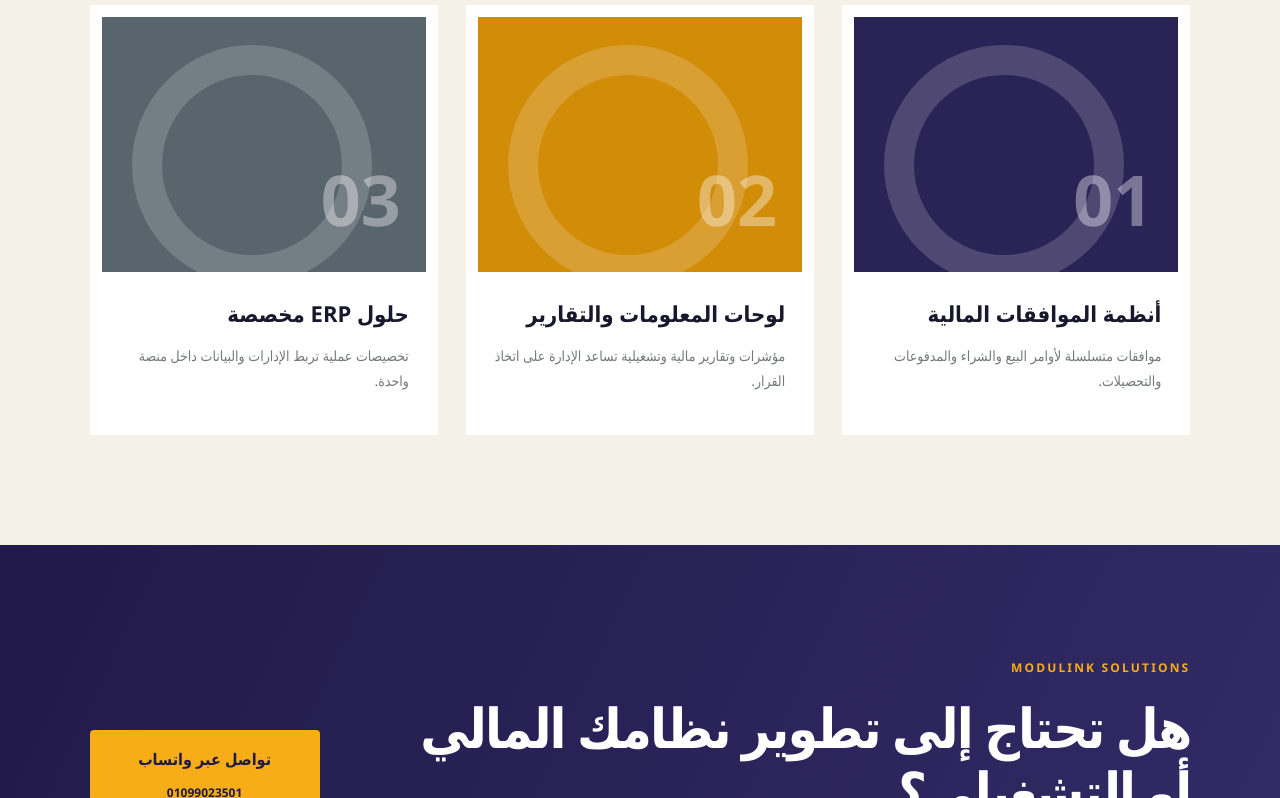
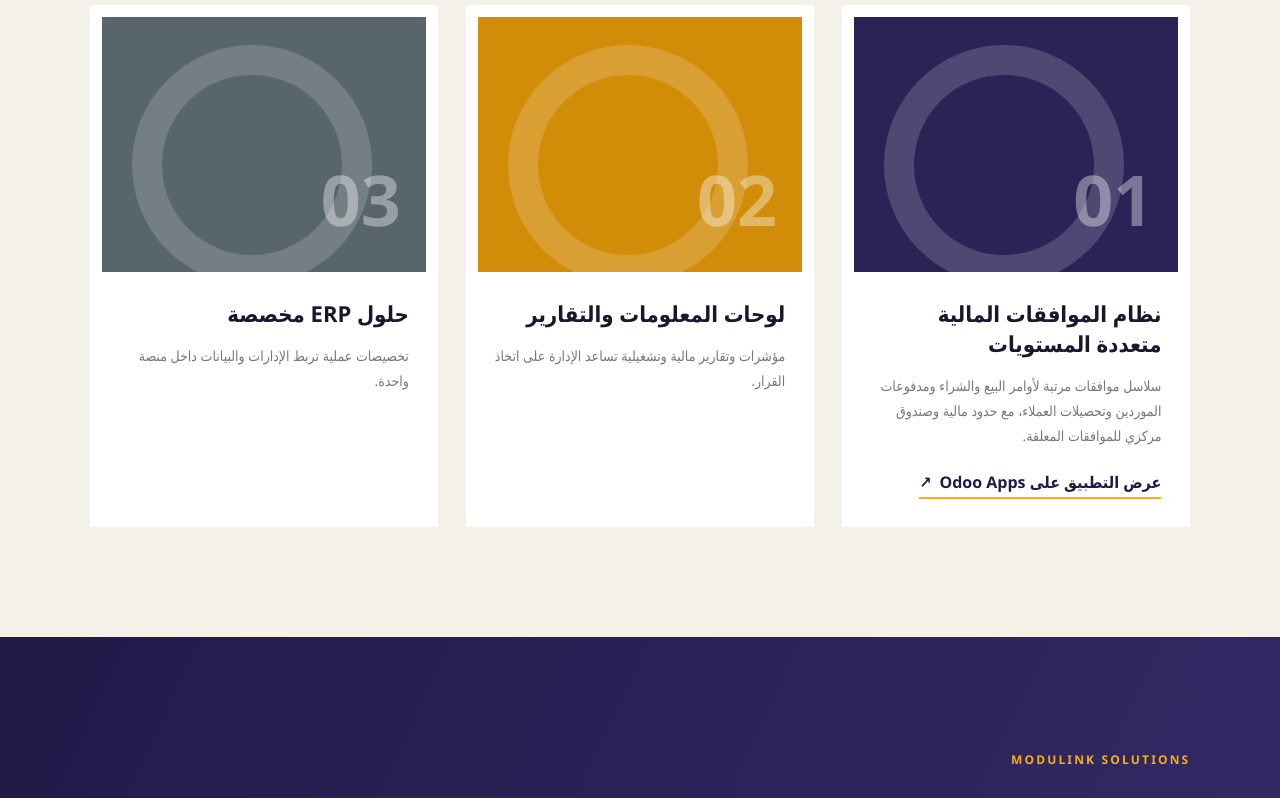
Before and after one commit to modulink-eg/modulink-website, a Next.js app: page / in a window 1280 px wide. Shown: the part 2923-3721 px from the top of the page. Built offline with nearby package versions, Linux system fonts and the light colour scheme.

Commit message:
Add Odoo Apps link and clarify approval solution

```diff
--- a/app/globals.css
+++ b/app/globals.css
@@ -53,6 +53,7 @@ h2 { color:var(--navy); font-size:clamp(36px,4.3vw,62px); line-height:1.16; lett
 .work { background:#f4f1e9; }
 .work-grid { display:grid; grid-template-columns:repeat(3,1fr); gap:28px; margin-top:50px; }
 .work-grid article { background:#fff; padding:12px 12px 28px; }.work-grid h3,.work-grid p { margin-left:17px; margin-right:17px; }.work-grid h3 { margin-top:26px; }
+.work-link { display:inline-flex; align-items:center; gap:8px; margin:8px 17px 0; color:var(--navy); font-weight:800; text-decoration:none; border-bottom:2px solid var(--gold); padding-bottom:4px; }.work-link:hover { color:var(--gold); }
 .work-art { height:255px; display:flex; align-items:flex-end; padding:25px; overflow:hidden; position:relative; }
 .work-art:after { content:""; position:absolute; width:180px; height:180px; border:30px solid rgba(255,255,255,.17); border-radius:50%; top:28px; inset-inline-end:30px; }
 .work-art span { font-size:70px; font-weight:900; color:rgba(255,255,255,.38); }.art-1 { background:#2a2356; }.art-2 { background:#d18c08; }.art-3 { background:#58656c; }
--- a/app/page.tsx
+++ b/app/page.tsx
@@ -34,8 +34,9 @@ const content = {
     ],
     workKicker: "أعمالنا",
     workTitle: "حلول مصممة لعمليات حقيقية",
+    appLink: "عرض التطبيق على Odoo Apps",
     work: [
-      ["أنظمة الموافقات المالية", "موافقات متسلسلة لأوامر البيع والشراء والمدفوعات والتحصيلات."],
+      ["نظام الموافقات المالية متعددة المستويات", "سلاسل موافقات مرتبة لأوامر البيع والشراء ومدفوعات الموردين وتحصيلات العملاء، مع حدود مالية وصندوق مركزي للموافقات المعلقة.", "https://apps.odoo.com/apps/modules/19.0/order_finance_approval"],
       ["لوحات المعلومات والتقارير", "مؤشرات وتقارير مالية وتشغيلية تساعد الإدارة على اتخاذ القرار."],
       ["حلول ERP مخصصة", "تخصيصات عملية تربط الإدارات والبيانات داخل منصة واحدة."],
     ],
@@ -75,8 +76,9 @@ const content = {
     ],
     workKicker: "Selected work",
     workTitle: "Solutions designed for real operations",
+    appLink: "View on Odoo Apps",
     work: [
-      ["Financial approval workflows", "Sequential approvals for sales, purchases, payments, and receipts."],
+      ["Multi-Level Financial Approvals", "Ordered approval chains for sales, purchases, vendor payments, and customer receipts, with financial thresholds and a central pending-approval inbox.", "https://apps.odoo.com/apps/modules/19.0/order_finance_approval"],
       ["Dashboards & reporting", "Financial and operational insights that support management decisions."],
       ["Tailored ERP solutions", "Practical customizations that connect teams and data in one platform."],
     ],
@@ -159,8 +161,8 @@ export default function Home() {
         <span className="kicker">{t.workKicker}</span>
         <h2>{t.workTitle}</h2>
         <div className="work-grid">
-          {t.work.map(([title, description], index) => (
-            <article key={title}><div className={`work-art art-${index + 1}`}><span>0{index + 1}</span></div><h3>{title}</h3><p>{description}</p></article>
+          {t.work.map(([title, description, link], index) => (
+            <article key={title}><div className={`work-art art-${index + 1}`}><span>0{index + 1}</span></div><h3>{title}</h3><p>{description}</p>{link && <a className="work-link" href={link} target="_blank" rel="noreferrer">{t.appLink} <span>↗</span></a>}</article>
           ))}
         </div>
       </section>
```
